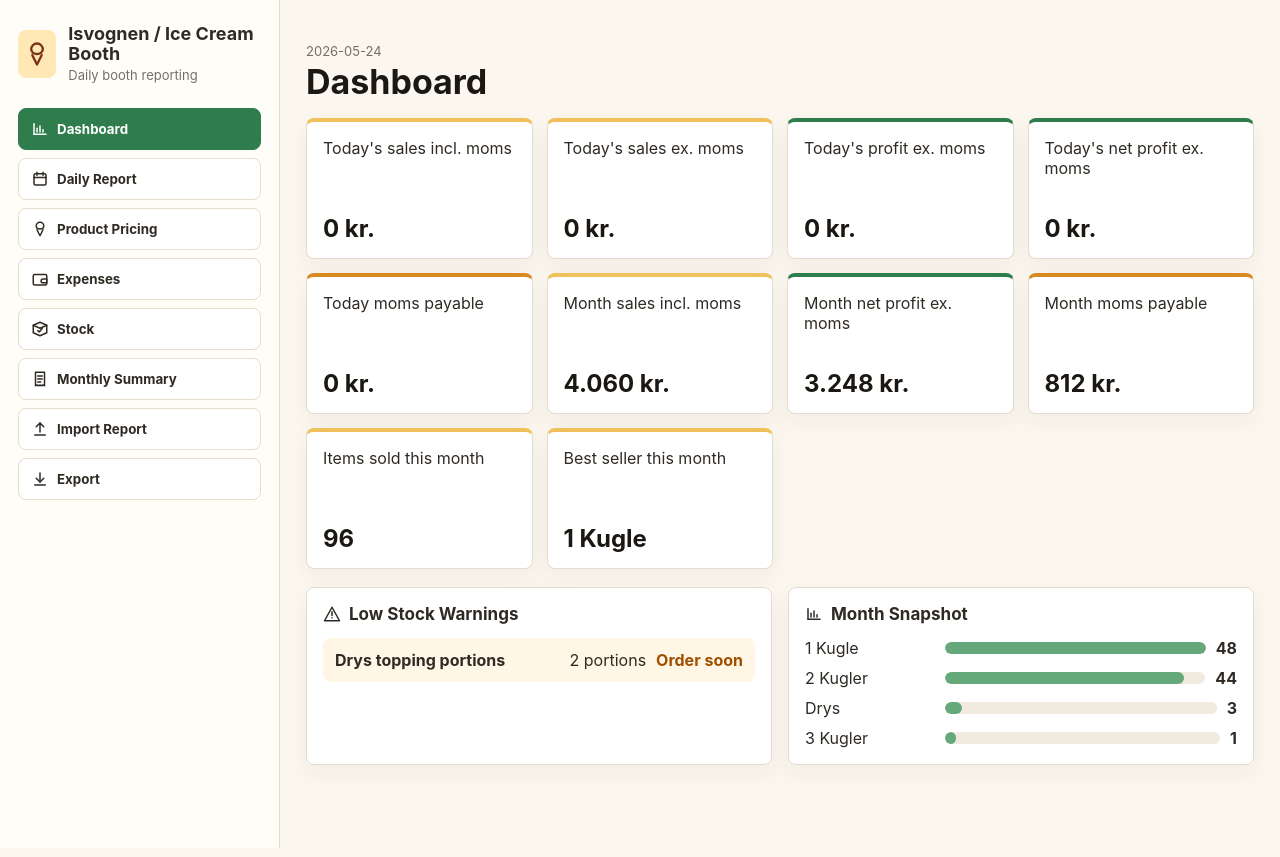
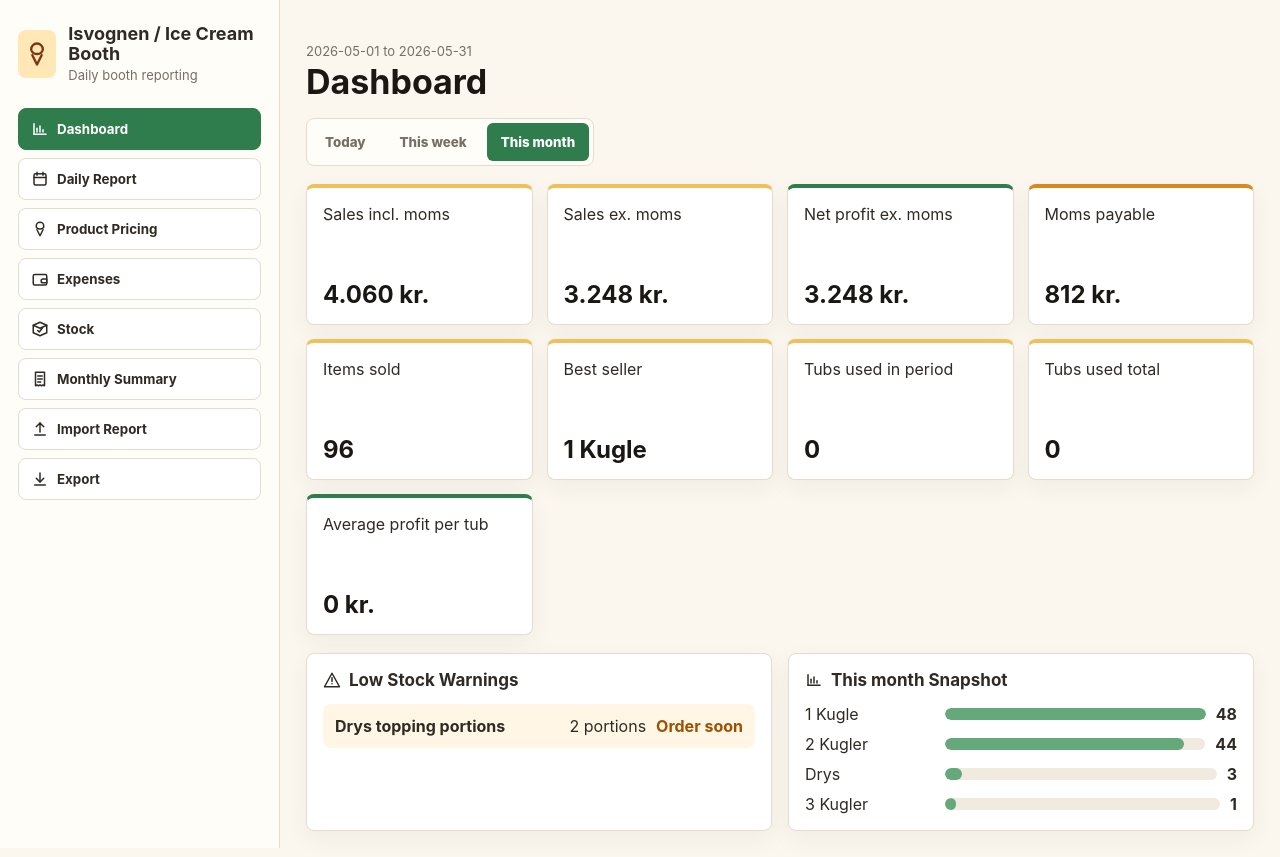
Before and after one commit to benjaminmarcojensen-hue/ice-cream-booth, a React (Vite) app: page / in a window 1280 px wide. Built offline with nearby package versions, Linux system fonts and the light colour scheme.

Commit message:
Simplify dashboard with period filter

```diff
--- a/scripts/verify.ts
+++ b/scripts/verify.ts
@@ -1,5 +1,5 @@
 import assert from 'node:assert/strict'
-import { calculateReportTotals, calculateStock, getLowStockItems } from '../src/calculations.ts'
+import { calculateDateRangeSummary, calculateReportTotals, calculateStock, getLowStockItems, getMonthRange, getWeekRange } from '../src/calculations.ts'
 import { seedData } from '../src/data.ts'
 import { dailyReportsRows, expensesRows, monthlySummaryRows, pricingRows, stockMovementRows, stockRows } from '../src/exporters.ts'
 import { parseDailyReportText } from '../src/parser.ts'
@@ -16,6 +16,10 @@ approx(exampleTotals.netRevenue, 3248, '23/05/2026 report revenue ex. moms shoul
 approx(exampleTotals.outputVat, 812, '23/05/2026 report sales moms should be 812 kr.')
 approx(exampleTotals.vatPayable, 812, '23/05/2026 VAT payable should be 812 kr. with no deductible purchase VAT')
 approx(exampleTotals.netProfit, 3248, '23/05/2026 net profit ex. moms should be 3.248 kr. before costs and expenses')
+
+assert.deepEqual(getMonthRange('2026-05-23'), { start: '2026-05-01', end: '2026-05-31' }, 'Month range should use local calendar dates')
+assert.deepEqual(getWeekRange('2026-05-23'), { start: '2026-05-18', end: '2026-05-24' }, 'Week range should run Monday to Sunday')
+assert.equal(calculateDateRangeSummary(seedData, '2026-05-18', '2026-05-24').totalRevenue, 4060, 'Date range dashboard summary should include the seed report')
 
 const changedReport: DailyReport = {
   ...exampleReport,
--- a/src/App.css
+++ b/src/App.css
@@ -198,6 +198,33 @@ button:disabled {
   flex-wrap: wrap;
   gap: 12px;
   align-items: end;
+}
+
+.period-filter {
+  display: inline-flex;
+  flex-wrap: wrap;
+  gap: 6px;
+  width: fit-content;
+  padding: 4px;
+  border: 1px solid var(--line);
+  border-radius: 8px;
+  background: #fffdf8;
+}
+
+.period-filter button {
+  min-height: 38px;
+  padding: 0 14px;
+  border: 0;
+  border-radius: 6px;
+  background: transparent;
+  color: var(--muted);
+  font-weight: 800;
+  cursor: pointer;
+}
+
+.period-filter button.active {
+  background: #2f7d4c;
+  color: #ffffff;
 }
 
 .stock-actions {
--- a/src/App.tsx
+++ b/src/App.tsx
@@ -2,6 +2,7 @@ import { useEffect, useMemo, useRef, useState } from 'react'
 import './App.css'
 import { expenseTypes, paymentMethods } from './data'
 import {
+  calculateDateRangeSummary,
   calculateMonthlySummary,
   calculateReportTotals,
   calculateStock,
@@ -9,7 +10,10 @@ import {
   formatNumber,
   getGufBucketPriceInclVat,
   getLowStockItems,
+  getMonthRange,
   getProductCost,
+  getWeekRange,
+  isDateInRange,
   monthKey,
   splitVat,
   toInputDate,
@@ -31,6 +35,7 @@ import { loadCloudData, saveCloudData, testCloudConnection } from './cloudStorag
 import type { AppData, CloudConfig, DailyReport, Expense, ExpenseType, PaymentMethod, Product, StockItem, StockMovement, StockMovementType } from './types'
 
 type TabId = 'dashboard' | 'daily' | 'pricing' | 'expenses' | 'stock' | 'summary' | 'import' | 'export'
+type DashboardPeriod = 'day' | 'week' | 'month'
 type IconComponent = (props: { size?: number }) => React.ReactElement
 
 const IconGlyph = ({ size = 18, variant }: { size?: number; variant: string }) => (
@@ -153,6 +158,12 @@ const tabs: { id: TabId; label: string; icon: IconComponent }[] = [
 
 const stockMovementTypes: StockMovementType[] = ['Received', 'Used', 'Waste', 'Adjustment +', 'Adjustment -']
 
+const dashboardPeriods: { id: DashboardPeriod; label: string }[] = [
+  { id: 'day', label: 'Today' },
+  { id: 'week', label: 'This week' },
+  { id: 'month', label: 'This month' },
+]
+
 const createId = (prefix: string) => `${prefix}-${Date.now()}-${Math.random().toString(16).slice(2)}`
 
 const emptyReportForDate = (date: string, products: Product[]): DailyReport => ({
@@ -195,6 +206,18 @@ const emptyStockMovement = (stockItemId = '', date = toInputDate()): StockMoveme
 
 const numberValue = (value: string) => Math.max(0, Number(value || 0))
 
+const getDashboardRange = (period: DashboardPeriod, today = toInputDate()) => {
+  if (period === 'day') return { start: today, end: today, label: 'Today' }
+  if (period === 'week') return { ...getWeekRange(today), label: 'This week' }
+  return { ...getMonthRange(today), label: 'This month' }
+}
+
+const isTubStockItem = (item: StockItem) => {
+  const unit = item.unit.toLowerCase()
+  const name = item.name.toLowerCase()
+  return unit.includes('tub') || name.includes('tub')
+}
+
 function App() {
   const [data, setData] = useState<AppData>(() => loadData())
   const [cloudConfig, setCloudConfig] = useState<CloudConfig>(() => loadCloudConfig())
@@ -202,6 +225,7 @@ function App() {
   const [cloudLoaded, setCloudLoaded] = useState(() => !loadCloudConfig().enabled)
   const [isCloudBusy, setIsCloudBusy] = useState(false)
   const [activeTab, setActiveTab] = useState<TabId>('dashboard')
+  const [dashboardPeriod, setDashboardPeriod] = useState<DashboardPeriod>('month')
   const [reportDate, setReportDate] = useState(toInputDate())
   const [draftReport, setDraftReport] = useState<DailyReport>(() => emptyReportForDate(toInputDate(), data.products))
   const [draftExpenses, setDraftExpenses] = useState<Expense[]>([])
@@ -279,16 +303,30 @@ function App() {
     return () => window.clearTimeout(timeout)
   }, [cloudConfig.enabled, cloudConfig.supabaseAnonKey, cloudConfig.supabaseUrl, cloudLoaded, data])
 
-  const todayReport = useMemo(
-    () => data.dailyReports.find((report) => report.date === toInputDate()) ?? emptyReportForDate(toInputDate(), data.products),
-    [data.dailyReports, data.products],
+  const monthSummary = useMemo(() => calculateMonthlySummary(data, selectedMonth), [data, selectedMonth])
+  const dashboardRange = useMemo(() => getDashboardRange(dashboardPeriod), [dashboardPeriod])
+  const dashboardSummary = useMemo(
+    () => calculateDateRangeSummary(data, dashboardRange.start, dashboardRange.end, dashboardRange.label),
+    [dashboardRange.end, dashboardRange.label, dashboardRange.start, data],
   )
-  const todayTotals = useMemo(
-    () => calculateReportTotals(todayReport, data.products, data.expenses, data.settings),
-    [data.expenses, data.products, data.settings, todayReport],
-  )
-  const monthSummary = useMemo(() => calculateMonthlySummary(data, selectedMonth), [data, selectedMonth])
-  const dashboardMonth = useMemo(() => calculateMonthlySummary(data, monthKey(toInputDate())), [data])
+  const dashboardTubMetrics = useMemo(() => {
+    const tubItems = data.stockItems.filter(isTubStockItem)
+    const tubIds = new Set(tubItems.map((item) => item.id))
+    const periodTubs = data.stockMovements
+      .filter(
+        (movement) =>
+          tubIds.has(movement.stockItemId) &&
+          isDateInRange(movement.date, dashboardRange.start, dashboardRange.end) &&
+          (movement.type === 'Used' || movement.type === 'Waste' || movement.type === 'Adjustment -'),
+      )
+      .reduce((sum, movement) => sum + movement.quantity, 0)
+    const totalTubs = tubItems.reduce((sum, item) => sum + calculateStock(item, data.dailyReports, data.stockMovements).usedStock, 0)
+    return {
+      periodTubs,
+      totalTubs,
+      averageProfitPerTub: periodTubs > 0 ? dashboardSummary.netProfit / periodTubs : 0,
+    }
+  }, [dashboardRange.end, dashboardRange.start, dashboardSummary.netProfit, data.dailyReports, data.stockItems, data.stockMovements])
   const draftTotals = useMemo(
     () => calculateReportTotals(draftReport, data.products, draftExpenses, data.settings),
     [data.products, data.settings, draftExpenses, draftReport],
@@ -493,18 +531,29 @@ function App() {
 
       <main className="content">
         {activeTab === 'dashboard' && (
-          <Screen title="Dashboard" kicker={toInputDate()}>
+          <Screen title="Dashboard" kicker={`${dashboardRange.start} to ${dashboardRange.end}`}>
+            <div className="period-filter" role="group" aria-label="Dashboard period">
+              {dashboardPeriods.map((period) => (
+                <button
+                  key={period.id}
+                  className={dashboardPeriod === period.id ? 'active' : ''}
+                  type="button"
+                  onClick={() => setDashboardPeriod(period.id)}
+                >
+                  {period.label}
+                </button>
+              ))}
+            </div>
             <div className="metrics-grid">
-              <Metric label="Today's sales incl. moms" value={formatKr(todayTotals.totalRevenue, 0)} />
-              <Metric label="Today's sales ex. moms" value={formatKr(todayTotals.netRevenue, 0)} />
-              <Metric label="Today's profit ex. moms" value={formatKr(todayTotals.grossProfit, 0)} tone="good" />
-              <Metric label="Today's net profit ex. moms" value={formatKr(todayTotals.netProfit, 0)} tone={todayTotals.netProfit >= 0 ? 'good' : 'bad'} />
-              <Metric label="Today moms payable" value={formatKr(todayTotals.vatPayable, 0)} tone="warn" />
-              <Metric label="Month sales incl. moms" value={formatKr(dashboardMonth.totalRevenue, 0)} />
-              <Metric label="Month net profit ex. moms" value={formatKr(dashboardMonth.netProfit, 0)} tone={dashboardMonth.netProfit >= 0 ? 'good' : 'bad'} />
-              <Metric label="Month moms payable" value={formatKr(dashboardMonth.vatPayable, 0)} tone="warn" />
-              <Metric label="Items sold this month" value={formatNumber(dashboardMonth.totalItems, 0)} />
-              <Metric label="Best seller this month" value={dashboardMonth.bestSellingProduct} />
+              <Metric label="Sales incl. moms" value={formatKr(dashboardSummary.totalRevenue, 0)} />
+              <Metric label="Sales ex. moms" value={formatKr(dashboardSummary.netRevenue, 0)} />
+              <Metric label="Net profit ex. moms" value={formatKr(dashboardSummary.netProfit, 0)} tone={dashboardSummary.netProfit >= 0 ? 'good' : 'bad'} />
+              <Metric label="Moms payable" value={formatKr(dashboardSummary.vatPayable, 0)} tone="warn" />
+              <Metric label="Items sold" value={formatNumber(dashboardSummary.totalItems, 0)} />
+              <Metric label="Best seller" value={dashboardSummary.bestSellingProduct} />
+              <Metric label="Tubs used in period" value={formatNumber(dashboardTubMetrics.periodTubs, 1)} />
+              <Metric label="Tubs used total" value={formatNumber(dashboardTubMetrics.totalTubs, 1)} />
+              <Metric label="Average profit per tub" value={formatKr(dashboardTubMetrics.averageProfitPerTub, 0)} tone={dashboardTubMetrics.averageProfitPerTub >= 0 ? 'good' : 'bad'} />
             </div>
 
             <div className="two-column">
@@ -526,8 +575,8 @@ function App() {
                 )}
               </Panel>
 
-              <Panel title="Month Snapshot" icon={<BarChart3 size={18} />}>
-                <MiniBars rows={dashboardMonth.productBreakdown.map((entry) => ({ label: entry.product, value: entry.quantity }))} />
+              <Panel title={`${dashboardRange.label} Snapshot`} icon={<BarChart3 size={18} />}>
+                <MiniBars rows={dashboardSummary.productBreakdown.map((entry) => ({ label: entry.product, value: entry.quantity }))} />
               </Panel>
             </div>
           </Screen>
--- a/src/calculations.ts
+++ b/src/calculations.ts
@@ -25,9 +25,42 @@ export const formatNumber = (value: number, maximumFractionDigits = 2) =>
     maximumFractionDigits,
   }).format(Number.isFinite(value) ? value : 0)
 
-export const toInputDate = (date = new Date()) => date.toISOString().slice(0, 10)
+export const toInputDate = (date = new Date()) => {
+  const year = date.getFullYear()
+  const month = String(date.getMonth() + 1).padStart(2, '0')
+  const day = String(date.getDate()).padStart(2, '0')
+  return `${year}-${month}-${day}`
+}
 
 export const monthKey = (date: string) => date.slice(0, 7)
+
+export const parseInputDate = (date: string) => {
+  const [year = 0, month = 1, day = 1] = date.split('-').map(Number)
+  return new Date(year, month - 1, day)
+}
+
+export const addDays = (date: string, days: number) => {
+  const next = parseInputDate(date)
+  next.setDate(next.getDate() + days)
+  return toInputDate(next)
+}
+
+export const getWeekRange = (date: string) => {
+  const current = parseInputDate(date)
+  const dayIndex = (current.getDay() + 6) % 7
+  current.setDate(current.getDate() - dayIndex)
+  const start = toInputDate(current)
+  return { start, end: addDays(start, 6) }
+}
+
+export const getMonthRange = (date: string) => {
+  const current = parseInputDate(date)
+  const start = toInputDate(new Date(current.getFullYear(), current.getMonth(), 1))
+  const end = toInputDate(new Date(current.getFullYear(), current.getMonth() + 1, 0))
+  return { start, end }
+}
+
+export const isDateInRange = (date: string, start: string, end: string) => date >= start && date <= end
 
 export const getGufBucketPriceInclVat = (settings: Settings) =>
   settings.gufBucketPriceExVat * (1 + settings.vatRate / 100)
@@ -132,9 +165,21 @@ export const calculateReportTotals = (
 }
 
 export const calculateMonthlySummary = (data: AppData, selectedMonth: string): MonthlySummary => {
-  const reports = data.dailyReports.filter((report) => monthKey(report.date) === selectedMonth)
-  const emptyReport: DailyReport = { id: 'empty', date: `${selectedMonth}-01`, items: [], notes: '' }
-  const totals = reports.reduce(
+  const range = getMonthRange(`${selectedMonth}-01`)
+  return calculateDateRangeSummary(data, range.start, range.end, selectedMonth)
+}
+
+export const calculateDateRangeSummary = (data: AppData, startDate: string, endDate: string, label = `${startDate} to ${endDate}`): MonthlySummary => {
+  const reports = data.dailyReports.filter((report) => isDateInRange(report.date, startDate, endDate))
+  const emptyReport: DailyReport = { id: 'empty', date: startDate, items: [], notes: '' }
+  const reportDates = new Set(reports.map((report) => report.date))
+  const expenseOnlyReports = data.expenses
+    .filter((expense) => isDateInRange(expense.date, startDate, endDate) && !expense.reportId && !reportDates.has(expense.date))
+    .map((expense) => expense.date)
+    .filter((date, index, dates) => dates.indexOf(date) === index)
+    .map((date) => ({ id: `expense-only-${date}`, date, items: [], notes: '' }))
+  const reportInputs = [...reports, ...expenseOnlyReports]
+  const totals = reportInputs.reduce(
     (summary, report) => {
       const reportTotals = calculateReportTotals(report, data.products, data.expenses, data.settings)
       summary.totalRevenue += reportTotals.totalRevenue
@@ -175,7 +220,7 @@ export const calculateMonthlySummary = (data: AppData, selectedMonth: string): M
     }))
     .sort((a, b) => a.date.localeCompare(b.date))
 
-  const expensesForMonth = data.expenses.filter((expense) => monthKey(expense.date) === selectedMonth)
+  const expensesForMonth = data.expenses.filter((expense) => isDateInRange(expense.date, startDate, endDate))
   const expenseTotals = expensesForMonth.reduce(
     (map, expense) => map.set(expense.type, (map.get(expense.type) ?? 0) + expense.amount),
     new Map<ExpenseType, number>(),
@@ -184,7 +229,7 @@ export const calculateMonthlySummary = (data: AppData, selectedMonth: string): M
 
   return {
     ...totals,
-    month: selectedMonth,
+    month: label,
     bestSellingProduct,
     averageProfitMargin,
     dailyRevenue,
```
Also changed, not shown: 1 other file (tests, documents, lock files or other folders).
